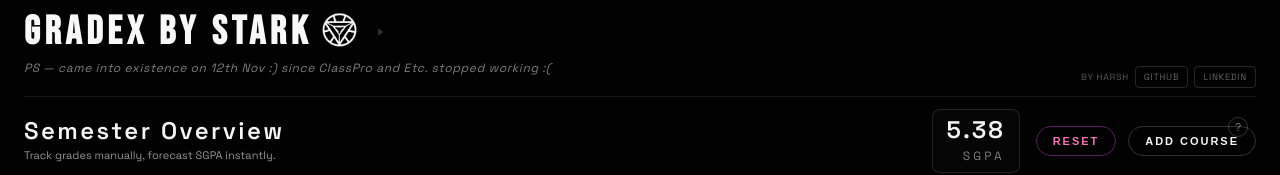
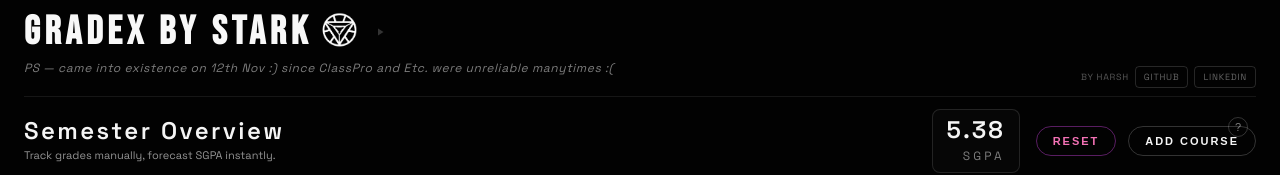
Before and after one commit to StarkAg/GradeX, a React (Vite) app: page / in a window 1280 px wide. Shown: the top 175 px of the page. Built offline with nearby package versions, Linux system fonts and the light colour scheme.

Commit message:
Update PS message text

```diff
--- a/src/App.jsx
+++ b/src/App.jsx
@@ -306,7 +306,7 @@ export default function App() {
             </span>
           </h1>
           <p style={{ marginTop: '8px', fontSize: '12px', color: 'rgba(245, 245, 245, 0.5)', fontStyle: 'italic', letterSpacing: '0.05em' }}>
-            PS — came into existence on 12th Nov :) since ClassPro and Etc. stopped working :(
+            PS — came into existence on 12th Nov :) since ClassPro and Etc. were unreliable manytimes :(
           </p>
         </div>
         <div style={{ display: 'flex', alignItems: 'center', gap: '6px' }}>
```
Also changed, not shown: 1 other file (tests, documents, lock files or other folders).
